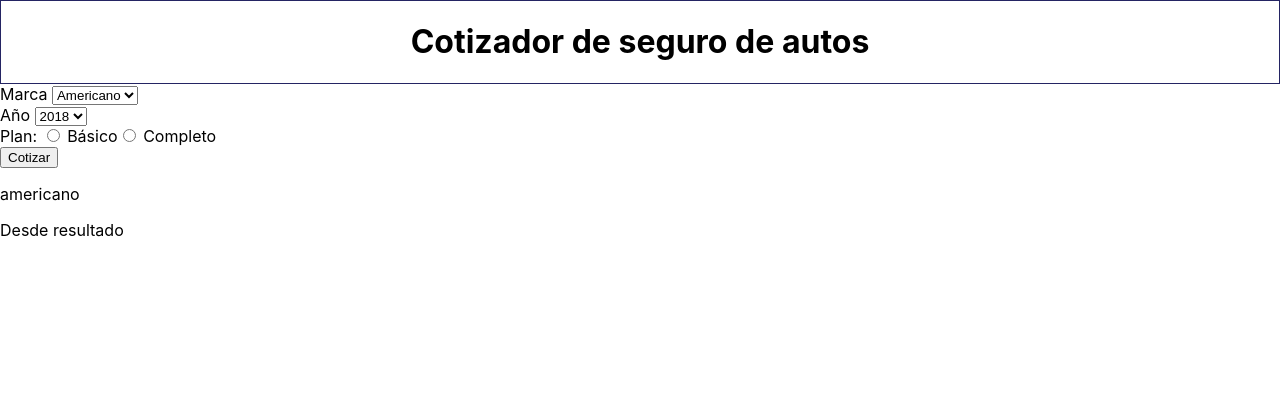
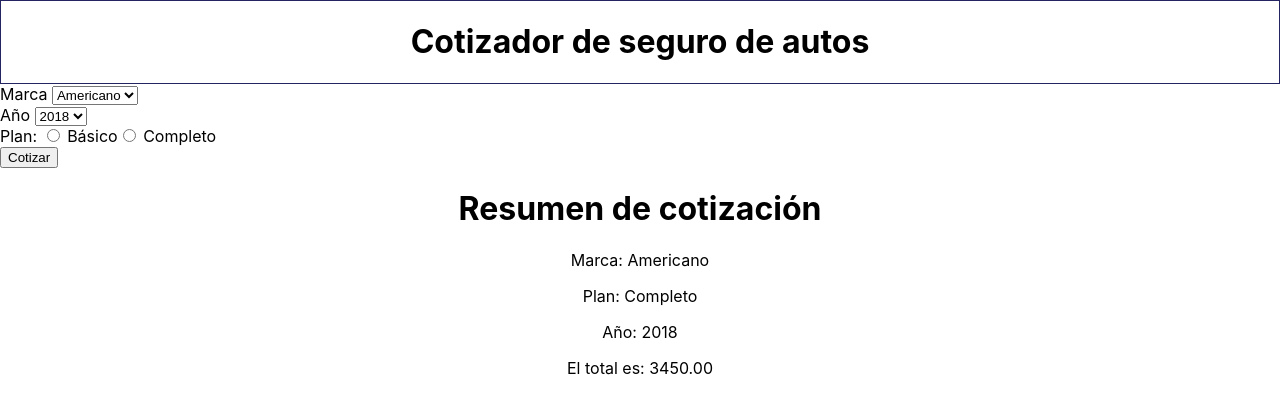
Before and after one commit to AlejandraCP/cotizador-react, a React (Create React App) app: page / in a window 1280 px wide. Both pictures are taken after a click on the button "Cotizar". Shown: the top 412 px of the page. Built offline with nearby package versions, Linux system fonts and the light colour scheme.

Commit message:
'add-result'

```diff
--- a/package.json
+++ b/package.json
@@ -21,5 +21,8 @@
     "not dead",
     "not ie <= 11",
     "not op_mini all"
-  ]
+  ],
+  "devDependencies": {
+    "react-transition-group": "^2.5.0"
+  }
 }
--- a/src/components/App.js
+++ b/src/components/App.js
@@ -3,7 +3,6 @@ import Header from './Header';
 import Formulario from './Formulario';
 import {obtenerDiferenciaAnio, calcularMarca, obtenerPlan} from './../Helper';
 import Resumen from './Resumen';
-import Resultado from './Resultado';
 
 class App extends Component {
 
@@ -52,8 +51,7 @@ class App extends Component {
         <Formulario
           cotizarSeguroProps={this.cotizarSeguroMet}
         />
-        <Resumen datos={this.state.datos}/>
-        <Resultado datos={this.state.datos}/>
+        <Resumen datos={this.state.datos} resultado={this.state.resultado}/>
       </div>
     );
   }
--- a/src/components/Resultado.js
+++ b/src/components/Resultado.js
@@ -1,10 +1,21 @@
 import React, { Component } from 'react'
 
 class Resultado extends Component {
+
+    mostrarChosse = () => {
+        const resultado = this.props.resultado
+        const mensaje = (!resultado) ? 'Elige Marca, Año y tipo de seguro' : 'El total es: '
+            return (
+                <div>
+                    <span>{mensaje}</span>
+                    <span>{resultado}</span>
+                </div>
+            )
+        }
     render() {
         return (
             <div>
-                <p>Desde resultado</p>
+                {this.mostrarChosse()}
             </div>
         )
     }
--- a/src/components/Resumen.js
+++ b/src/components/Resumen.js
@@ -1,12 +1,32 @@
 import React, { Component } from 'react'
+import Resultado from './Resultado';
+import {primeraMayuscula} from './../Helper'
 
 class Resumen extends Component {
+
+    mostrarResumen =() => {
+        const {marca, plan, year} = this.props.datos;
+        if(!marca || !plan || !year) return null
+        return(
+            <div>
+                <h1>Resumen de cotización</h1>
+                <p>Marca: {primeraMayuscula(marca)}</p>
+                <p>Plan: {primeraMayuscula(plan)}</p>
+                <p>Año: {primeraMayuscula(year)}</p>
+            </div>
+        )
+    }
     render() {
-        const {marca, plan, year} = this.props.datos;
         return (
-            <div>
-                <p>{marca}</p>
+            <div className='text-center'>
+                <div>
+                    {this.mostrarResumen()}
+                </div>
+                <div>
+                    <Resultado resultado={this.props.resultado}/>
+                </div>
             </div>
+
         )
     }
 }
--- a/src/css/index.css
+++ b/src/css/index.css
@@ -17,3 +17,7 @@ code {
   text-align: center;
   border: 1px solid rgb(36, 36, 99);
 }
+
+.text-center {
+  text-align: center;
+}
```
Also changed, not shown: 1 other file (tests, documents, lock files or other folders).
